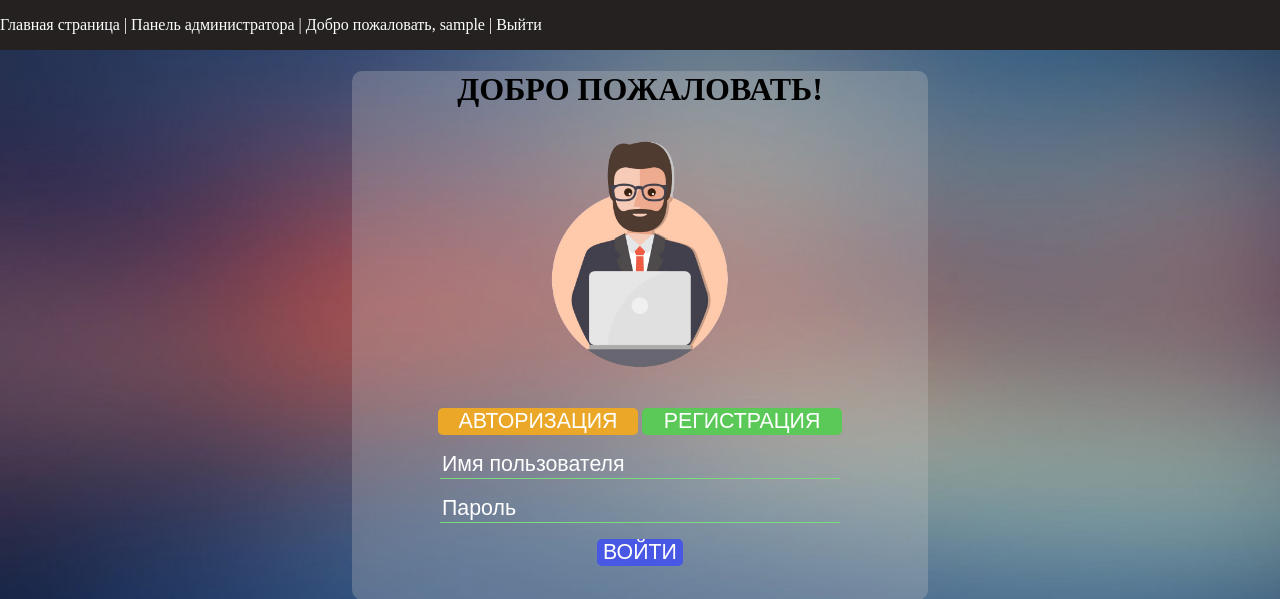
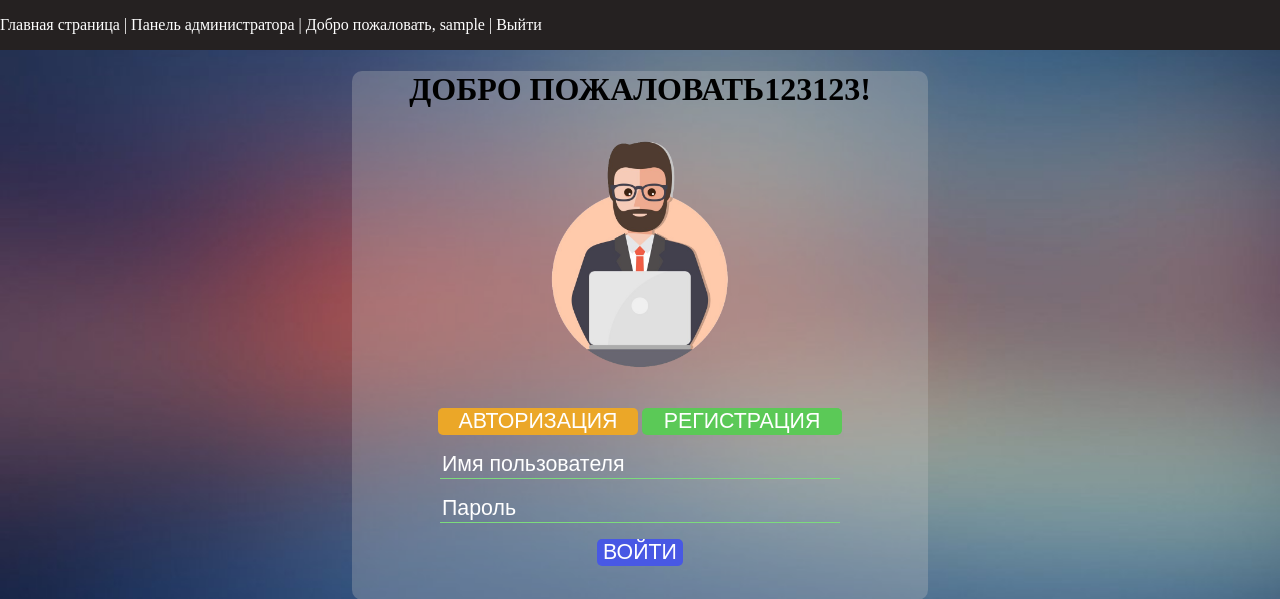
Before and after one commit to ilyadolgov/autoblog, a PHP site: page /authentication/enter.php in a window 1280 px wide. Shown: the top 599 px of the page. Run offline with PHP 8.4, Linux system fonts and the light colour scheme; the visitor is signed in with stand-in values (Sample User, id 1).

Commit message:
Тест

```diff
--- a/authentication/enter.php
+++ b/authentication/enter.php
@@ -8,7 +8,7 @@
 <body class="bodyautorize">
 
     <div class="centerform">
-<h1>Добро пожаловать!</h1>
+<h1>Добро пожаловать123123!</h1>
 
 <img src="../images/admin.png" class="logologin"><br>
 <button onclick="login()" class="c-button-login">Авторизация</button>
```
